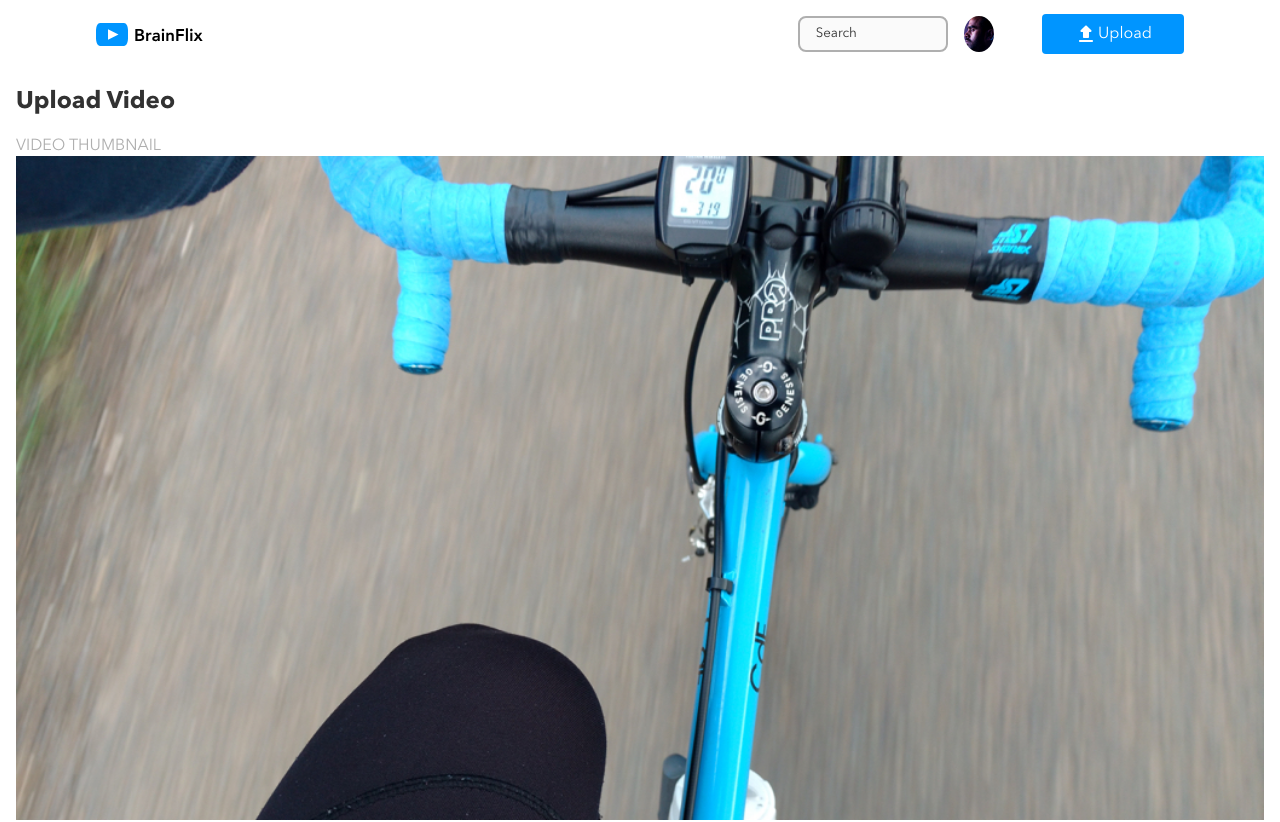
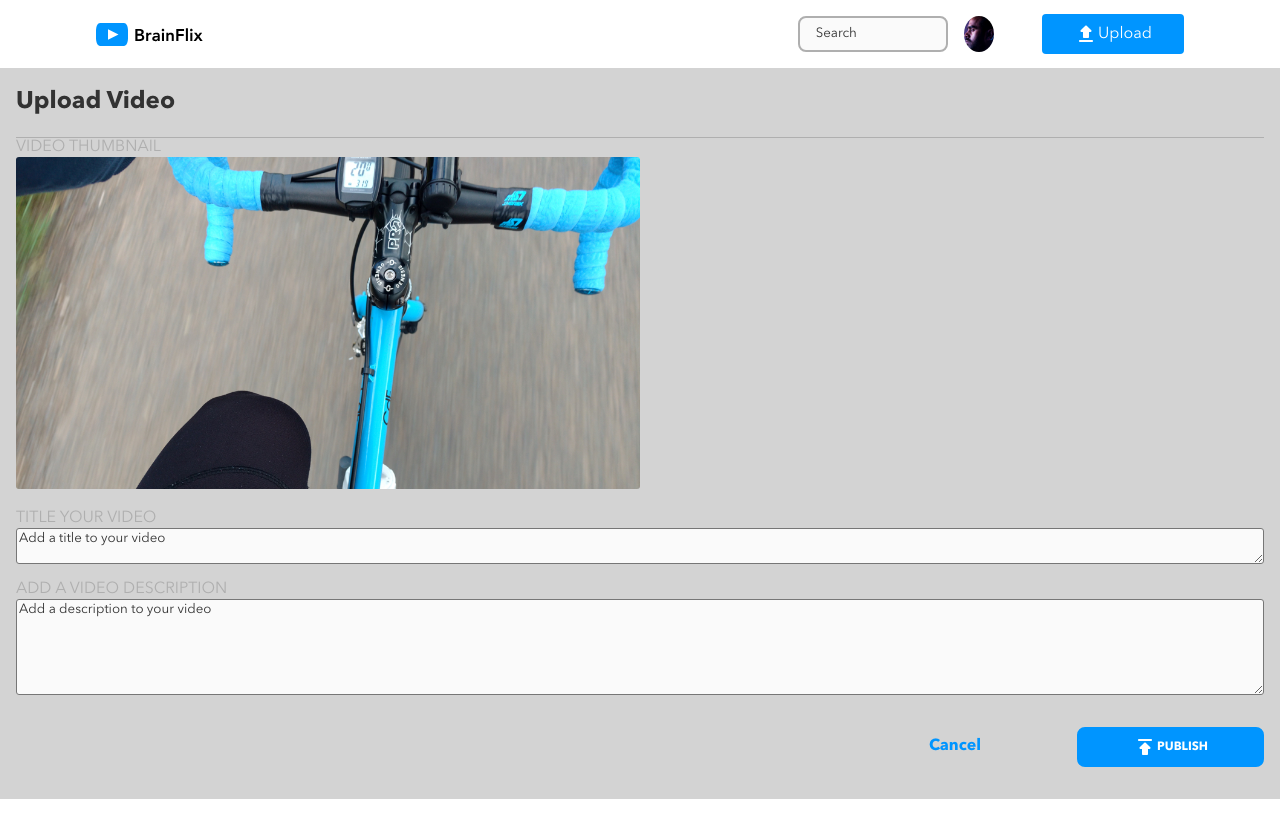
Before and after one commit to PranavPrashar/pranav-prashar-brainflix, a React (Create React App) app: page /upload in a window 1280 px wide. Shown: the top 822 px of the page. After the commit the page ends 800 px from the top, so only its background shows below. Built offline with nearby package versions, Linux system fonts and the light colour scheme.

Commit message:
Updated Upload page for tablet view

```diff
--- a/src/components/UploadVideoComponent/UploadVideoComponent.js
+++ b/src/components/UploadVideoComponent/UploadVideoComponent.js
@@ -6,7 +6,7 @@ import uploadImage from "../../assets/images/Upload-video-preview.jpg";
 function UploadVideoComponent() {
   return (
     <div className="uploadvideocomponent">
-      <div>
+      <div className="uploadvideocomponent__header">
         <h2 className="uploadvideocomponent__header--large">Upload Video</h2>
       </div>
       <div>
--- a/src/components/UploadVideoComponent/UploadVideoComponent.scss
+++ b/src/components/UploadVideoComponent/UploadVideoComponent.scss
@@ -13,24 +13,33 @@
   }
 }
 
-.uploadvideocomponent{
+.uploadvideocomponent {
   // background-color: lightblue;
   display: flex;
   flex-direction: column;
   flex-wrap: nowrap;
   padding: 0 1rem;
   width: 100%;
+
+  @include tablet{
+    background-color: lightgray;
+  }
 }
 
-.uploadvideocomponent{
+.uploadvideocomponent {
 
-  &__header{
+  &__header {
 
-    &--large{
+    @include tablet{
+      border-bottom: 1px global.$silver solid;
+    }
+
+    &--large {
       color: global.$brainflix-black;
       font-family: global.$avenirnext-bold;
     }
-    &--little{
+
+    &--little {
       padding: 0;
       margin: 0;
       font-family: global.$avenirnext-regular;
@@ -39,12 +48,13 @@
     }
   }
 
-  &__form{
+  &__form {
     display: flex;
     flex-direction: column;
     width: 100%;
     padding-bottom: 1rem;
-    &--label{
+
+    &--label {
       display: block;
       font-family: global.$avenirnext-regular;
       color: global.$silver;
@@ -52,7 +62,7 @@
       padding-top: 1rem;
     }
 
-    &--textarea{
+    &--textarea {
       display: flex;
       flex-direction: row;
       flex-wrap: wrap;
@@ -61,7 +71,8 @@
       background-color: global.$alabaster;
 
     }
-    &--textarea::placeholder{
+
+    &--textarea::placeholder {
       display: flex;
       flex-direction: row;
       // flex-wrap: wrap;
@@ -74,20 +85,34 @@
 
 }
 
-.uploadvideocomponent__container{
+.uploadvideocomponent__container {
   width: 100%;
-  &--image{
+
+  &--image {
     width: 100%;
+    border-radius: 3px;
     // padding-bottom: 1rem;
+
+    @include tablet{
+      width: 50%;
+      border-radius: 3px;
+    }
   }
 }
 
-.uploadvideocomponent__buttons{
+.uploadvideocomponent__buttons {
   display: flex;
   flex-direction: column;
   justify-content: center;
-padding-bottom:1rem;
-  &--publish{
+  padding-bottom: 1rem;
+
+  @include tablet{
+    flex-direction: row;
+    align-items: center;
+    justify-content: flex-end;
+  }
+
+  &--publish {
     display: flex;
     flex-direction: row;
     justify-content: flex-start;
@@ -102,9 +127,15 @@ padding-bottom:1rem;
     border-radius: 0.5rem;
     color: white;
     font-family: global.$avenirnext-regular;
+
+    @include tablet{
+      order: 2;
+      margin-left: 6rem;
+      padding: 0 3rem;
+    }
   }
 
-  &--cancel{
+  &--cancel {
     // background-color: global.$brainfix-blue;
     margin: 1rem 0;
     // border: 0.5rem global.$brainfix-blue solid;
@@ -112,5 +143,8 @@ padding-bottom:1rem;
     color: global.$brainfix-blue;
     font-family: global.$avenirnext-bold;
     text-align: center;
+    @include tablet{
+      order: 1;
     }
   }
+}
```
Lines whose indentation alone changed are shown as unchanged.
